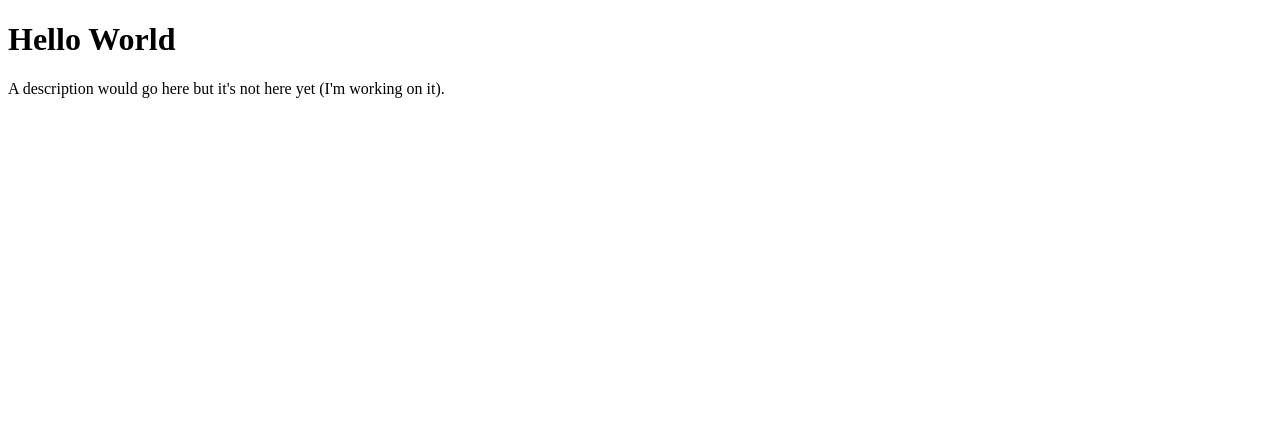
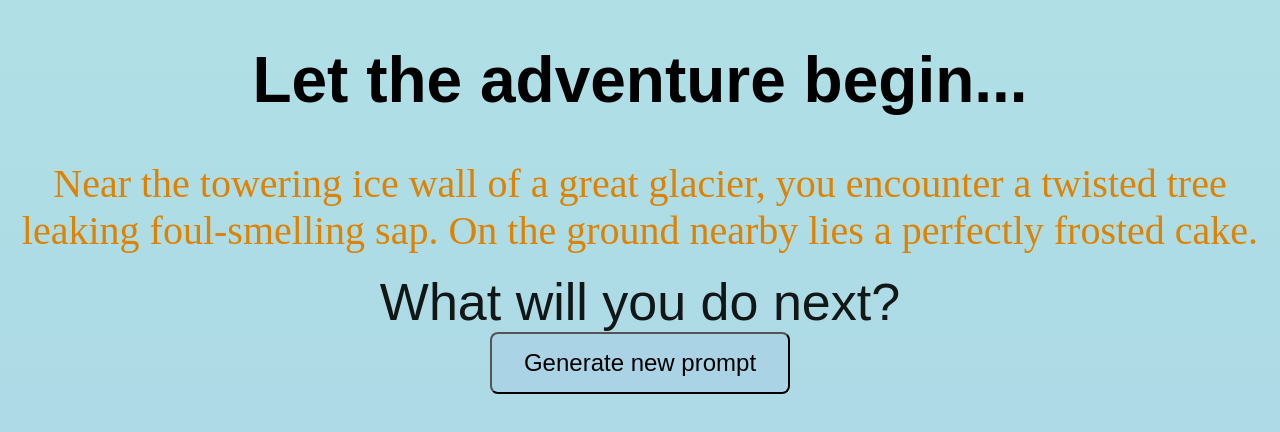
Before and after one commit to sophieclyde/adventure_scenario_prompt_generator, a plain HTML site: page index.html in a window 1280 px wide. Drawn offline with Linux system fonts and the light colour scheme.

Commit message:
Adding CSS and JS files

```diff
--- a/index.html
+++ b/index.html
@@ -1,7 +1,19 @@
 <!DOCTYPE html>
 <html lang="en">
-  <body>
-    <h1>Hello World</h1>
-    <p>A description would go here but it's not here yet (I'm working on it).</p>
+  <head>
+    <link rel="stylesheet" href="styles.css">
+  </head>
+  <body id="body" onload="getRandomPhrases()">
+    <script src="main.js"></script>
+    <h1 class="fade-in-text-title">Let the adventure begin...</h1>
+    <div id="prompt" class="fade-in-text-prompt">
+      <p1 id="prompt_part_1"></p1>
+      <p1 id="prompt_part_2"></p1>
+    </div>
+    <br>
+    <div class="fade-in-text-next">
+      <p2>What will you do next?<br></p2>
+    </div>
+    <button id="button" type="button" onclick="getRandomPhrases()">Generate new prompt</button>
   </body>
 </html>
--- /dev/null
+++ b/main.js
@@ -0,0 +1,117 @@
+const environmentTable = ["forest", "jungle", "mountain", "mountain range",
+"desert", "swamp", "marshland", "tundra", "glacier", "tropical island",
+"grassland", "savannah", "canyon", "ocean", "lake", "river", "bay",
+"cave system"];
+
+const occurrencesTable = ["a field of reversed gravity",
+"a place where time runs in reverse", "a portal leading to another plane",
+"a twisted tree leaking foul-smelling sap", "a cloud of small flashing lights",
+"a thick, swirling patch of fog", "a pure black orb hanging in space",
+"a spiral of rainbow light", "a tornado fixed to one spot",
+"a lightning bolt frozen at the point of impact",
+"a campfire burning with purple flames", "a crack in reality",
+"a pile of red bones taller than you are",
+"tendrils of a thick red substance extending from a fixed point",
+"a humming sword hanging suspended in midair"];
+
+const itemsTable = ["a silver mirror", "a pouch of diamonds",
+"a knotted walking stick", "a rusted fork", "a pile of ashes",
+"a huge bronze bell with a crack running through it", "a wheel of cheese",
+"a perfectly frosted cake", "a candle that burns with an eternal flame",
+"a skull made of gold", "a telescope with three eyepieces",
+"a feather that glows with soft red light", "a giant glass eyeball",
+"an iron cauldron", "a single sock", "a screwdriver", "a clockwork beetle",
+"a large conch shell", "an arrow without an arrowhead",
+"a blanket woven from the finest silk, perfectly folded"];
+
+const fontOptions = ["Papyrus", "Herculanum", "Party LET", "Luminari",
+"Trattatello", "fantasy", "Chalkduster"];
+
+function getRandomPhrases(){
+  environment = environmentTable[Math.floor(Math.random() * 18)];
+  occurrence = occurrencesTable[Math.floor(Math.random() * 15)];
+  item = itemsTable[Math.floor(Math.random() * 20)];
+  randomColor = Math.floor(Math.random()*16777215).toString(16);
+  randomFont = Math.floor(Math.random() * 7);
+
+  switch (environment){
+    case "mountain":
+      gradientColor = "gray";
+      intro = "High on the slopes of a great ";
+    break;
+
+    case "mountain range":
+      gradientColor = "gray";
+      intro = "In a beautiful valley of a great ";
+    break;
+
+    case "desert":
+      gradientColor = "yellow";
+      intro = "Deep in the depths of a great ";
+    break;
+
+    case "tundra":
+      gradientColor = "white";
+      intro = "Deep in the icy expanse of a great ";
+    break;
+
+    case "glacier":
+      gradientColor = "#aad4e5";
+      intro = "Near the towering ice wall of a great ";
+    break;
+
+    case "tropical island":
+      gradientColor = "yellow";
+      intro = "Near the beautiful shoreline of a great ";
+    break;
+
+    case "savannah":
+      gradientColor = "orange";
+      intro = "Deeo in the depths of a great ";
+    break;
+
+    case "canyon":
+      gradientColor = "orange";
+      intro = "Deep in the depths of a great ";
+    break;
+
+    case "ocean":
+      gradientColor = "blue";
+      intro = "By the mighty shores of a great ";
+    break;
+
+    case "lake":
+      gradientColor = "blue";
+      intro = "By the mighty shores of a great ";
+    break;
+
+    case "river":
+      gradientColor = "blue";
+      intro = "By the mighty shores of a great ";
+    break;
+
+    case "bay":
+      gradientColor = "blue";
+      intro = "By the mighty shores of a great ";
+    break;
+
+    case "cave system":
+      gradientColor = "gray";
+      intro = "Deep in the depths of a great ";
+    break;
+
+    default:
+      gradientColor = "green";
+      intro = "Deep in the depths of a great ";
+  }
+
+  document.getElementById('prompt_part_1').innerHTML = intro + environment + ", you encounter " + occurrence + ". ";
+  document.getElementById('prompt_part_2').innerHTML = "On the ground nearby lies " + item + ".";
+  document.getElementById("prompt").style.fontFamily = fontOptions[randomFont];
+  document.getElementById("prompt").style.color = "#" + randomColor;
+  document.getElementById("button").style.backgroundColor = gradientColor;
+
+  var root = document.querySelector(':root');
+  var rootStyles = getComputedStyle(root);
+  root.style.setProperty('--grad', gradientColor);
+}
--- /dev/null
+++ b/styles.css
@@ -0,0 +1,85 @@
+:root {
+  --grad: green;
+}
+
+h1 {
+  text-align: center;
+  font-family: "Papyrus", fantasy;
+  font-size: 64px;
+  font-style: normal; font-variant: normal;
+}
+
+body {
+  background:linear-gradient(to bottom, powderblue, var(--grad));
+  background-attachment: fixed;
+  text-align: center;
+}
+
+p1 {
+  font-size: 40px;
+}
+
+p2 {
+  font-size: 52px;
+  font-family: "Papyrus", fantasy;
+}
+
+button {
+  padding: 15px 32px;
+  text-align: center;
+  text-decoration: none;
+  display: inline-block;
+  font-size: 24px;
+  font-family: "Papyrus", fantasy;
+  background-color: #228B22;
+  border-radius: 8px;
+}
+
+.fade-in-text-title {
+  animation: fadeIn 2s;
+  -webkit-animation: fadeIn 2s;
+  -moz-animation: fadeIn 2s;
+  -o-animation: fadeIn 2s;
+  -ms-animation: fadeIn 2s;
+}
+
+.fade-in-text-prompt{
+  animation: fadeIn 5s;
+  -webkit-animation: fadeIn 5s;
+  -moz-animation: fadeIn 5s;
+  -o-animation: fadeIn 5s;
+  -ms-animation: fadeIn 5s;
+}
+
+.fade-in-text-next {
+  animation: fadeIn 8s;
+  -webkit-animation: fadeIn 8s;
+  -moz-animation: fadeIn 8s;
+  -o-animation: fadeIn 8s;
+  -ms-animation: fadeIn 8s;
+}
+
+@keyframes fadeIn {
+  0% { opacity: 0; }
+  100% { opacity: 1; }
+}
+
+@-moz-keyframes fadeIn {
+  0% { opacity: 0; }
+  100% { opacity: 1; }
+}
+
+@-webkit-keyframes fadeIn {
+  0% { opacity: 0; }
+  100% { opacity: 1; }
+}
+
+@-o-keyframes fadeIn {
+  0% { opacity: 0; }
+  100% { opacity: 1; }
+}
+
+@-ms-keyframes fadeIn {
+  0% { opacity: 0; }
+  100% { opacity: 1; }
+}
```
Also changed, not shown: 1 other file.
